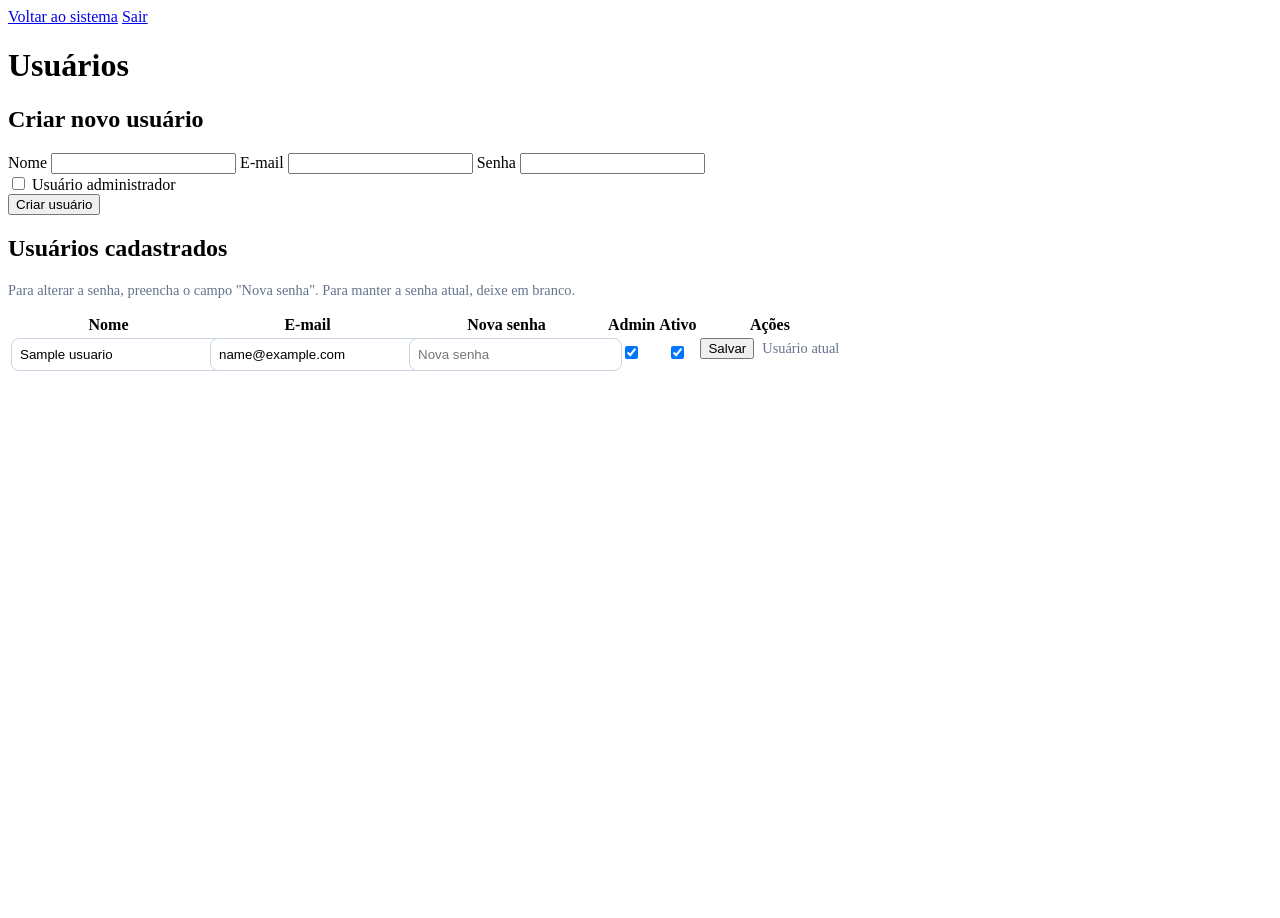
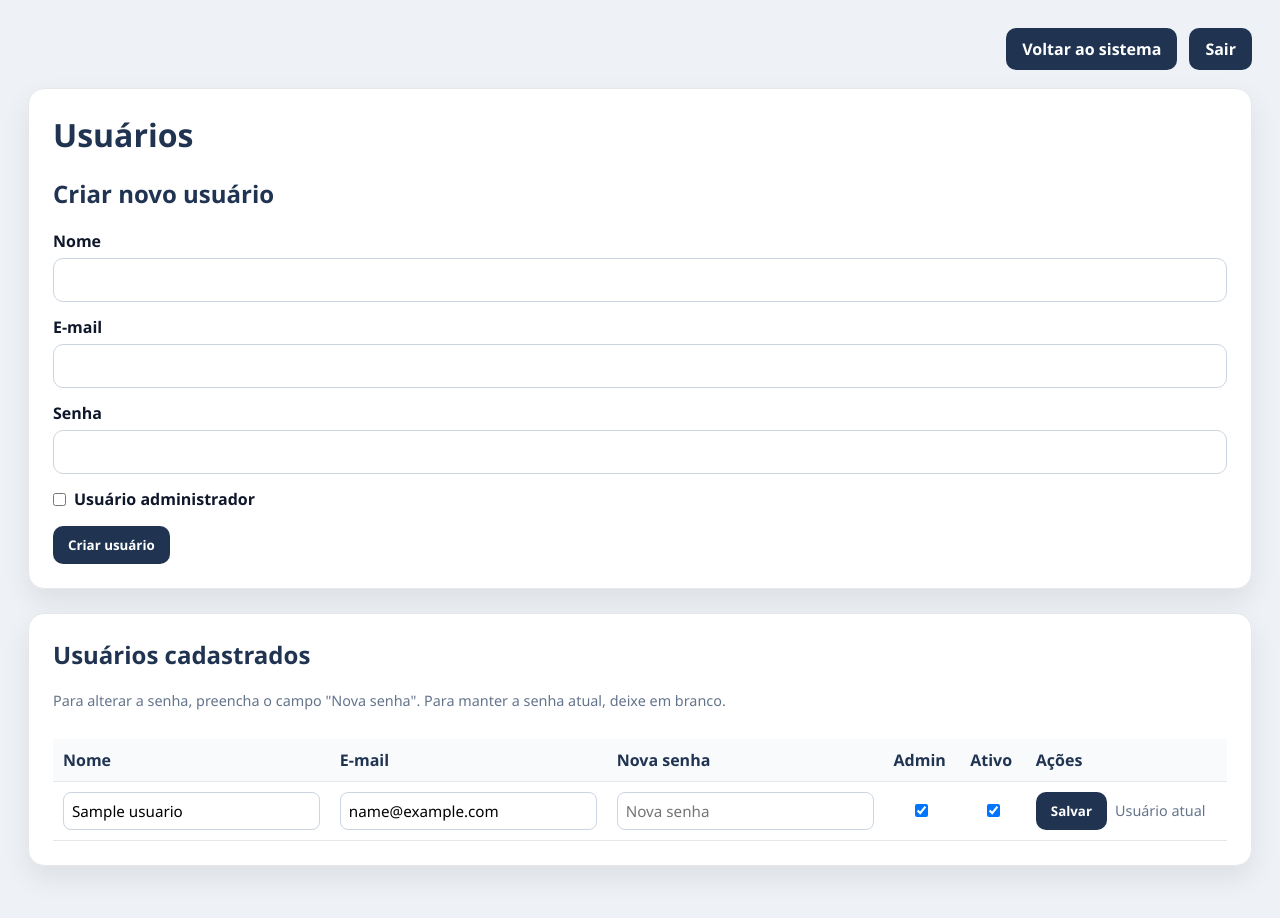
Before and after one commit to breno-eduardo/Aplicacao-e-Resgate, a Flask app: page /admin/usuarios in a window 1280 px wide. Before the commit the page ends 371 px from the top, so only its background shows below. Run offline with Flask 3, Linux system fonts and the light colour scheme; the visitor is signed in with stand-in values (Sample User, id 1); a database or web service that is not in the repository returns one stand-in record (values such as "Sample title"); some libraries are stand-ins or nearby versions.

Commit message:
Corrigi o css completo na tela de usuario

```diff
--- a/static/css/usuarios.css
+++ b/static/css/usuarios.css
@@ -1,20 +1,130 @@
-.muted {
-  color: #64748b;
-  font-size: 0.9rem;
+* {
+  box-sizing: border-box;
+  font-family: "Segoe UI", Tahoma, Geneva, Verdana, sans-serif;
+}
+
+body {
+  margin: 0;
+  min-height: 100vh;
+  background: #eef2f7;
+  color: #0f172a;
+  padding: 28px;
+}
+
+.container {
+  max-width: 1250px;
+  margin: 0 auto;
+}
+
+.top-links {
+  display: flex;
+  justify-content: flex-end;
+  gap: 12px;
+  margin-bottom: 18px;
+}
+
+.top-links a {
+  background: #203452;
+  color: white;
+  padding: 10px 16px;
+  border-radius: 10px;
+  text-decoration: none;
+  font-weight: 800;
+}
+
+.card {
+  background: white;
+  border-radius: 16px;
+  padding: 24px;
+  box-shadow: 0 12px 28px rgba(0, 0, 0, 0.08);
+  margin-bottom: 24px;
+  border: 1px solid #e5e7eb;
+}
+
+h1,
+h2 {
+  color: #203452;
+  margin-top: 0;
+}
+
+label {
+  font-weight: 700;
+  display: block;
+  margin-bottom: 6px;
+}
+
+input[type="text"],
+input[type="email"],
+input[type="password"] {
+  width: 100%;
+  padding: 11px;
+  border-radius: 10px;
+  border: 1px solid #cbd5e1;
+  margin-bottom: 14px;
+  font-size: 0.95rem;
+}
+
+button {
+  background: #203452;
+  color: white;
+  border: none;
+  padding: 10px 15px;
+  border-radius: 10px;
+  font-weight: 800;
+  cursor: pointer;
+}
+
+button:hover {
+  opacity: 0.9;
+}
+
+.checkbox-row {
+  display: flex;
+  align-items: center;
+  gap: 8px;
+  margin-bottom: 16px;
+}
+
+.checkbox-row input {
+  width: auto;
+  margin: 0;
+}
+
+.checkbox-row label {
+  margin: 0;
 }
 
 .table-wrapper {
+  width: 100%;
   overflow-x: auto;
+}
+
+table {
+  width: 100%;
+  border-collapse: collapse;
+  margin-top: 14px;
+}
+
+th,
+td {
+  padding: 10px;
+  border-bottom: 1px solid #e5e7eb;
+  text-align: left;
+  vertical-align: middle;
+}
+
+th {
+  background: #f8fafc;
+  color: #203452;
+  font-weight: 800;
 }
 
 table input[type="text"],
 table input[type="email"],
 table input[type="password"] {
-  width: 100%;
+  margin-bottom: 0;
   padding: 8px;
   border-radius: 8px;
-  border: 1px solid #cbd5e1;
-  margin-bottom: 0;
 }
 
 table input[type="checkbox"] {
@@ -40,3 +150,27 @@ table input[type="checkbox"] {
   background: #991b1b;
   color: white;
 }
+
+.muted {
+  color: #64748b;
+  font-size: 0.9rem;
+}
+
+.flash {
+  padding: 12px;
+  border-radius: 10px;
+  margin-bottom: 16px;
+  font-weight: 600;
+}
+
+.flash.erro {
+  background: #fee2e2;
+  color: #991b1b;
+  border: 1px solid #fecaca;
+}
+
+.flash.sucesso {
+  background: #dcfce7;
+  color: #166534;
+  border: 1px solid #bbf7d0;
+}
```
